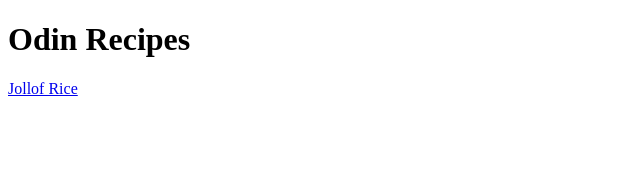
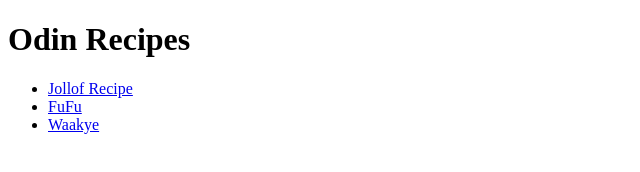
Before and after one commit to Forin2001/odin-recipes, a plain HTML site: page index.html in a window 1280 px wide. Shown: the whole page, without its empty margins (0-640 px from the left). Drawn offline with Linux system fonts and the light colour scheme.

Commit message:
Added hyperlinks to the index page

```diff
--- a/index.html
+++ b/index.html
@@ -7,7 +7,13 @@
 </head>
 <body>
     <h1> Odin Recipes</h1>
-    <a href="recipes/lasgna.html"> Jollof Rice</a>
+
+    <ul>
+        <li><a href="recipes/lasgna.html" target="_blank">Jollof Recipe</a></li>
+        <li><a href="recipes/fufu.html" target="_blank">FuFu</a></li>
+        <li><a href="recipes/waakye.html" target="_blank">Waakye</a></li>
+      </ul>
+
 
 
    </body>
```
